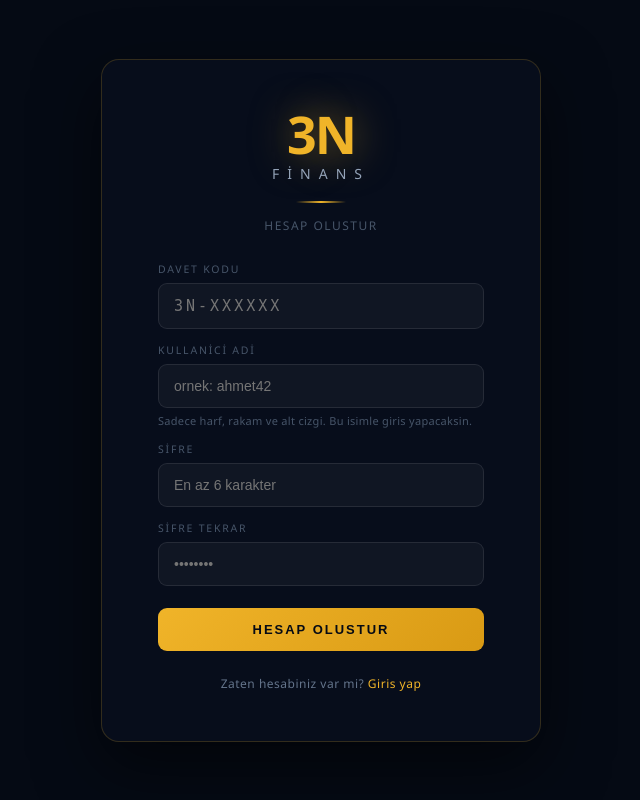
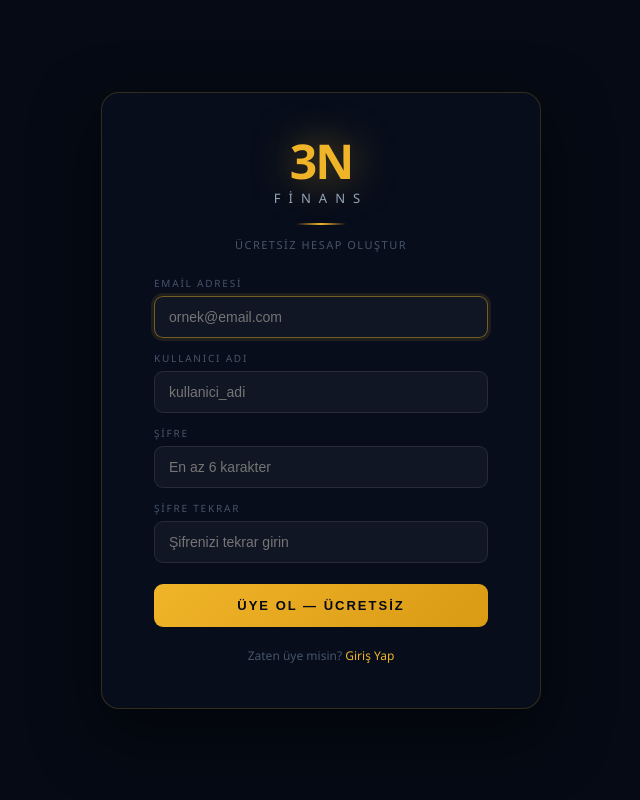
Before and after one commit to Revqqwer/tr-data-dashboard, a Flask app: page /register in a window 1280 px wide. Shown: the whole page, without its empty margins (319-959 px from the left). Run offline with Flask 3, Linux system fonts and the light colour scheme.

Commit message:
feat: open registration + forgot password
- Register: no invite code, email+username+password only
- Login: Sifremi unuttum link + register link
- ForgotPassword: 6-digit email code
- ResetPassword: code + new password
- Landing: Ucretsiz Uye Ol button -> /register

Co-Authored-By: Claude Sonnet 4.6 <noreply@anthropic.com>

```diff
--- a/app.py
+++ b/app.py
@@ -1,8 +1,30 @@
 from flask import Flask, jsonify, render_template, session, redirect, url_for, request, send_from_directory
-import sqlite3, os, secrets, string
-from datetime import datetime
+import sqlite3, os, secrets, string, smtplib, random
+from datetime import datetime, timedelta
+from email.mime.text import MIMEText
+from email.mime.multipart import MIMEMultipart
 from werkzeug.security import generate_password_hash, check_password_hash
 import requests as _http
+
+# ── Mail ayarları ─────────────────────────────────────────────
+MAIL_USERNAME = os.environ.get('MAIL_USERNAME', '')
+MAIL_PASSWORD = os.environ.get('MAIL_PASSWORD', '')
+
+def send_email(to_addr: str, subject: str, body: str) -> bool:
+    """Gmail SMTP ile email gönder."""
+    try:
+        msg = MIMEMultipart()
+        msg['From']    = MAIL_USERNAME
+        msg['To']      = to_addr
+        msg['Subject'] = subject
+        msg.attach(MIMEText(body, 'html', 'utf-8'))
+        with smtplib.SMTP_SSL('smtp.gmail.com', 465, timeout=15) as s:
+            s.login(MAIL_USERNAME, MAIL_PASSWORD)
+            s.sendmail(MAIL_USERNAME, to_addr, msg.as_string())
+        return True
+    except Exception as e:
+        print(f'Email gönderilemedi: {e}')
+        return False
 
 # ── Discord OAuth2 ───────────────────────────────────────────
 DISCORD_CLIENT_ID     = os.environ.get('DISCORD_CLIENT_ID',     '1505961330732044308')
@@ -67,12 +89,19 @@ def init_tables():
             created_at    TEXT,
             last_login    TEXT
         )''')
-        # last_seen ve discord_id kolonları yoksa ekle
-        for col in ('last_seen TEXT', 'discord_id TEXT'):
+        # Ek kolonlar yoksa ekle
+        for col in ('last_seen TEXT', 'discord_id TEXT', 'email TEXT'):
             try:
                 conn.execute(f'ALTER TABLE users ADD COLUMN {col}')
             except Exception:
                 pass
+        # Şifre sıfırlama tokenları
+        conn.execute('''CREATE TABLE IF NOT EXISTS password_reset (
+            token      TEXT PRIMARY KEY,
+            email      TEXT NOT NULL,
+            expires_at TEXT NOT NULL,
+            used       INTEGER DEFAULT 0
+        )''')
         conn.execute('''CREATE TABLE IF NOT EXISTS messages (
             id         INTEGER PRIMARY KEY AUTOINCREMENT,
             from_user  TEXT NOT NULL,
@@ -140,41 +169,95 @@ def login():
 @app.route('/register', methods=['GET', 'POST'])
 def register():
     if request.method == 'POST':
-        code      = request.form.get('code', '').strip().upper()
+        email     = request.form.get('email', '').strip().lower()
         username  = request.form.get('username', '').strip()
         password  = request.form.get('password', '')
         password2 = request.form.get('password2', '')
         error = None
-        if not username:
-            error = 'Kullanici adi gerekli.'
+        if not email or '@' not in email:
+            error = 'Geçerli bir email adresi girin.'
+        elif not username or len(username) < 3:
+            error = 'Kullanıcı adı en az 3 karakter olmalı.'
         elif len(password) < 6:
-            error = 'Sifre en az 6 karakter olmali.'
+            error = 'Şifre en az 6 karakter olmalı.'
         elif password != password2:
-            error = 'Sifreler uyusmuyor.'
+            error = 'Şifreler uyuşmuyor.'
         else:
             with sqlite3.connect(DB_PATH) as conn:
                 conn.row_factory = sqlite3.Row
-                invite = conn.execute(
-                    'SELECT * FROM invite_codes WHERE code=? AND active=1 AND used_by IS NULL',
-                    (code,)
-                ).fetchone()
-                if not invite:
-                    error = 'Gecersiz veya kullanilmis davet kodu.'
-                elif conn.execute('SELECT id FROM users WHERE username=?', (username,)).fetchone():
-                    error = 'Bu kullanici adi zaten alinmis, baska bir isim dene.'
+                if conn.execute('SELECT id FROM users WHERE username=?', (username,)).fetchone():
+                    error = 'Bu kullanıcı adı alınmış, başka bir isim dene.'
+                elif conn.execute('SELECT id FROM users WHERE email=?', (email,)).fetchone():
+                    error = 'Bu email adresi zaten kayıtlı.'
                 else:
                     now = datetime.now().strftime('%Y-%m-%d %H:%M')
                     conn.execute(
-                        'INSERT INTO users (username,password_hash,name,invite_code,created_at) VALUES (?,?,?,?,?)',
-                        (username, generate_password_hash(password), invite['name'], code, now)
+                        'INSERT INTO users (username,password_hash,name,email,created_at) VALUES (?,?,?,?,?)',
+                        (username, generate_password_hash(password), username, email, now)
                     )
-                    conn.execute('UPDATE invite_codes SET used_by=? WHERE code=?', (username, code))
                     session['logged_in'] = True
                     session['username']  = username
-                    session['user_name'] = invite['name'] or username
-                    return redirect(url_for('index'))
-        return render_template('register.html', error=error, prefill=code)
-    return render_template('register.html', error=None, prefill=request.args.get('code',''))
+                    session['user_name'] = username
+                    return redirect(url_for('dashboard'))
+        return render_template('register.html', error=error)
+    return render_template('register.html', error=None)
+
+
+@app.route('/forgot-password', methods=['GET', 'POST'])
+def forgot_password():
+    msg = None
+    if request.method == 'POST':
+        email = request.form.get('email', '').strip().lower()
+        with sqlite3.connect(DB_PATH) as conn:
+            user = conn.execute('SELECT * FROM users WHERE email=?', (email,)).fetchone()
+        if user:
+            code = str(random.randint(100000, 999999))
+            expires = (datetime.now() + timedelta(minutes=30)).strftime('%Y-%m-%d %H:%M')
+            with sqlite3.connect(DB_PATH) as conn:
+                conn.execute('DELETE FROM password_reset WHERE email=?', (email,))
+                conn.execute('INSERT INTO password_reset (token,email,expires_at) VALUES (?,?,?)',
+                             (code, email, expires))
+            body = f'''
+            <div style="font-family:sans-serif;max-width:400px;margin:0 auto;padding:24px">
+              <h2 style="color:#f0b429">3N Finans — Şifre Sıfırlama</h2>
+              <p>Şifre sıfırlama kodunuz:</p>
+              <div style="font-size:36px;font-weight:bold;letter-spacing:8px;text-align:center;
+                          padding:20px;background:#f5f5f5;border-radius:8px;margin:16px 0">{code}</div>
+              <p style="color:#666;font-size:13px">Bu kod 30 dakika geçerlidir.</p>
+            </div>'''
+            ok = send_email(email, '3N Finans — Şifre Sıfırlama Kodu', body)
+        # Güvenlik: kullanıcı var olsa da olmasa da aynı mesajı göster
+        msg = 'Email adresiniz kayıtlıysa sıfırlama kodu gönderildi. Gelen kutunuzu kontrol edin.'
+    return render_template('forgot_password.html', msg=msg)
+
+
+@app.route('/reset-password', methods=['GET', 'POST'])
+def reset_password():
+    error = None
+    if request.method == 'POST':
+        email     = request.form.get('email', '').strip().lower()
+        code      = request.form.get('code', '').strip()
+        password  = request.form.get('password', '')
+        password2 = request.form.get('password2', '')
+        if len(password) < 6:
+            error = 'Şifre en az 6 karakter olmalı.'
+        elif password != password2:
+            error = 'Şifreler uyuşmuyor.'
+        else:
+            now = datetime.now().strftime('%Y-%m-%d %H:%M')
+            with sqlite3.connect(DB_PATH) as conn:
+                row = conn.execute(
+                    'SELECT * FROM password_reset WHERE token=? AND email=? AND used=0 AND expires_at>=?',
+                    (code, email, now)
+                ).fetchone()
+                if not row:
+                    error = 'Kod geçersiz veya süresi dolmuş.'
+                else:
+                    conn.execute('UPDATE users SET password_hash=? WHERE email=?',
+                                 (generate_password_hash(password), email))
+                    conn.execute('UPDATE password_reset SET used=1 WHERE token=?', (code,))
+                    return redirect(url_for('login') + '?reset=1')
+    return render_template('reset_password.html', error=error)
 
 
 @app.route('/logout')
--- a/templates/landing.html
+++ b/templates/landing.html
@@ -312,7 +312,7 @@ footer a:hover{color:#999}
       <svg width="14" height="14" viewBox="0 0 24 24" fill="currentColor"><path d="M18.244 2.25h3.308l-7.227 8.26 8.502 11.24H16.17l-5.214-6.817L4.99 21.75H1.68l7.73-8.835L1.254 2.25H8.08l4.713 6.231zm-1.161 17.52h1.833L7.084 4.126H5.117z"/></svg>
     </a>
     <a href="/login" class="nav-link">Giriş Yap</a>
-    <a href="/dashboard" class="nav-pill">Panele Git</a>
+    <a href="/dashboard" class="nav-pill">Ücretsiz Üye Ol</a>
   </div>
 </nav>
 
@@ -359,8 +359,8 @@ footer a:hover{color:#999}
     </h1>
     <div class="hero-note">
       <p class="hero-note-text">"Piyasada ne oluyor?" sorusunu bir daha sormak zorunda kalmayacaksınız.</p>
-      <a href="/dashboard" class="hero-note-link">
-        Panoya Git
+      <a href="/register" class="hero-note-link">
+        Üye Ol
         <svg width="12" height="12" viewBox="0 0 24 24" fill="none" stroke="currentColor" stroke-width="2"><path d="M7 17L17 7M17 7H7M17 7v10"/></svg>
       </a>
     </div>
--- a/templates/register.html
+++ b/templates/register.html
@@ -3,91 +3,42 @@
 <head>
   <meta charset="UTF-8">
   <meta name="viewport" content="width=device-width, initial-scale=1.0">
-  <title>3N Finans — Kayit</title>
+  <title>3N Finans — Ücretsiz Kayıt</title>
   <style>
-    * { margin:0; padding:0; box-sizing:border-box; }
-    body {
-      background:#050a14; color:#e2e8f0;
-      font-family:'Segoe UI', system-ui, sans-serif;
-      min-height:100vh; display:flex;
-      align-items:center; justify-content:center;
-    }
-    .card {
-      background:rgba(8,14,28,0.95);
-      border:1px solid rgba(240,180,41,0.18);
-      border-radius:18px; padding:48px 56px;
-      width:440px;
-      box-shadow:0 24px 64px rgba(0,0,0,0.55);
-    }
-    .logo { text-align:center; margin-bottom:6px; }
-    .logo-3n {
-      font-size:52px; font-weight:900; color:#f0b429;
-      line-height:1; letter-spacing:-2px;
-      text-shadow:0 0 40px rgba(240,180,41,0.5);
-    }
-    .logo-finans {
-      font-size:14px; font-weight:300; letter-spacing:8px;
-      color:#94a3b8; text-transform:uppercase; margin-top:4px;
-    }
-    .divider {
-      width:50px; height:2px;
-      background:linear-gradient(90deg,transparent,#f0b429,transparent);
-      margin:18px auto 14px;
-    }
-    .subtitle {
-      text-align:center; font-size:12px; color:#475569;
-      letter-spacing:1.5px; text-transform:uppercase; margin-bottom:28px;
-    }
-    .form-group { margin-bottom:14px; }
-    .form-group label {
-      display:block; font-size:10.5px; letter-spacing:1.8px;
-      text-transform:uppercase; color:#475569; margin-bottom:7px;
-    }
-    .form-group input {
-      width:100%; background:rgba(255,255,255,0.04);
-      border:1px solid rgba(255,255,255,0.09); border-radius:9px;
-      padding:13px 15px; color:#e2e8f0; font-size:14px; outline:none;
-      transition:border-color .2s, box-shadow .2s;
-    }
-    .form-group input:focus {
-      border-color:rgba(240,180,41,0.45);
-      box-shadow:0 0 0 3px rgba(240,180,41,0.1);
-    }
-    .code-input {
-      font-family:monospace; letter-spacing:3px;
-      text-transform:uppercase; font-size:15px !important;
-    }
-    .btn-login {
-      width:100%; padding:14px; margin-top:8px;
-      background:linear-gradient(135deg,#f0b429,#d99a14);
-      border:none; border-radius:9px; color:#050a14;
-      font-size:13px; font-weight:800; letter-spacing:2px;
-      text-transform:uppercase; cursor:pointer; transition:all .2s;
-    }
-    .btn-login:hover {
-      background:linear-gradient(135deg,#f5c23e,#f0b429);
-      box-shadow:0 6px 24px rgba(240,180,41,0.35);
-      transform:translateY(-1px);
-    }
-    .error-msg {
-      background:rgba(239,68,68,0.1); border:1px solid rgba(239,68,68,0.3);
-      border-radius:8px; padding:10px 14px; color:#ef4444;
-      font-size:13px; text-align:center; margin-top:12px;
-      animation:shake .3s ease;
-    }
-    @keyframes shake {
-      0%,100%{transform:translateX(0)} 25%{transform:translateX(-6px)} 75%{transform:translateX(6px)}
-    }
-    .back-link {
-      text-align:center; margin-top:20px;
-    }
-    .back-link a {
-      color:#64748b; font-size:12px; text-decoration:none; letter-spacing:0.5px;
-    }
-    .back-link a span { color:#f0b429; }
-    .hint {
-      font-size:11px; color:#475569; margin-top:5px; letter-spacing:0.3px;
-    }
+    *{margin:0;padding:0;box-sizing:border-box}
+    body{background:#050a14;color:#e2e8f0;font-family:'Segoe UI',system-ui,sans-serif;
+         min-height:100vh;display:flex;align-items:center;justify-content:center;padding:20px}
+    .card{background:rgba(8,14,28,.95);border:1px solid rgba(240,180,41,.18);
+          border-radius:18px;padding:44px 52px;width:440px;
+          box-shadow:0 24px 64px rgba(0,0,0,.55)}
+    .logo{text-align:center;margin-bottom:6px}
+    .logo-3n{font-size:48px;font-weight:900;color:#f0b429;line-height:1;letter-spacing:-2px;
+             text-shadow:0 0 40px rgba(240,180,41,.5)}
+    .logo-finans{font-size:13px;font-weight:300;letter-spacing:8px;color:#94a3b8;
+                 text-transform:uppercase;margin-top:4px}
+    .divider{width:50px;height:2px;background:linear-gradient(90deg,transparent,#f0b429,transparent);
+             margin:16px auto 12px}
+    .subtitle{text-align:center;font-size:11px;color:#475569;letter-spacing:1.5px;
+              text-transform:uppercase;margin-bottom:24px}
+    .form-group{margin-bottom:13px}
+    .form-group label{display:block;font-size:10px;letter-spacing:1.8px;text-transform:uppercase;
+                      color:#475569;margin-bottom:6px}
+    .form-group input{width:100%;background:rgba(255,255,255,.04);border:1px solid rgba(255,255,255,.09);
+                      border-radius:9px;padding:12px 14px;color:#e2e8f0;font-size:14px;outline:none;
+                      transition:border-color .2s,box-shadow .2s}
+    .form-group input:focus{border-color:rgba(240,180,41,.45);box-shadow:0 0 0 3px rgba(240,180,41,.1)}
+    .btn{width:100%;padding:14px;margin-top:8px;
+         background:linear-gradient(135deg,#f0b429,#d99a14);border:none;border-radius:9px;
+         color:#050a14;font-size:13px;font-weight:800;letter-spacing:2px;text-transform:uppercase;
+         cursor:pointer;transition:all .2s}
+    .btn:hover{background:linear-gradient(135deg,#f5c23e,#f0b429);
+               box-shadow:0 6px 24px rgba(240,180,41,.35);transform:translateY(-1px)}
+    .error-msg{background:rgba(239,68,68,.1);border:1px solid rgba(239,68,68,.3);
+               border-radius:8px;padding:10px 14px;color:#ef4444;font-size:13px;
+               text-align:center;margin-top:12px}
+    .footer{text-align:center;margin-top:20px;font-size:12px;color:#475569}
+    .footer a{color:#f0b429;text-decoration:none}
+    .footer a:hover{text-decoration:underline}
   </style>
 </head>
 <body>
@@ -97,39 +48,33 @@
     <div class="logo-finans">Finans</div>
   </div>
   <div class="divider"></div>
-  <div class="subtitle">Hesap Olustur</div>
+  <div class="subtitle">Ücretsiz Hesap Oluştur</div>
 
-  <form method="POST" action="/register">
+  <form method="POST">
     <div class="form-group">
-      <label>Davet Kodu</label>
-      <input class="code-input" type="text" name="code"
-             placeholder="3N-XXXXXX" value="{{ prefill }}"
-             autocomplete="off" required>
+      <label>Email Adresi</label>
+      <input type="email" name="email" placeholder="ornek@email.com" required autofocus>
     </div>
     <div class="form-group">
-      <label>Kullanici Adi</label>
-      <input type="text" name="username" placeholder="ornek: ahmet42"
-             autocomplete="username" required>
-      <div class="hint">Sadece harf, rakam ve alt cizgi. Bu isimle giris yapacaksin.</div>
+      <label>Kullanıcı Adı</label>
+      <input type="text" name="username" placeholder="kullanici_adi" required minlength="3">
     </div>
     <div class="form-group">
-      <label>Sifre</label>
-      <input type="password" name="password" placeholder="En az 6 karakter"
-             autocomplete="new-password" required>
+      <label>Şifre</label>
+      <input type="password" name="password" placeholder="En az 6 karakter" required minlength="6">
     </div>
     <div class="form-group">
-      <label>Sifre Tekrar</label>
-      <input type="password" name="password2" placeholder="••••••••"
-             autocomplete="new-password" required>
+      <label>Şifre Tekrar</label>
+      <input type="password" name="password2" placeholder="Şifrenizi tekrar girin" required>
     </div>
-    <button type="submit" class="btn-login">Hesap Olustur</button>
+    <button type="submit" class="btn">Üye Ol — Ücretsiz</button>
     {% if error %}
     <div class="error-msg">{{ error }}</div>
     {% endif %}
   </form>
 
-  <div class="back-link">
-    <a href="/login">Zaten hesabiniz var mi? <span>Giris yap</span></a>
+  <div class="footer">
+    Zaten üye misin? <a href="/login">Giriş Yap</a>
   </div>
 </div>
 </body>
```
Also changed, not shown: templates/forgot_password.html (added, +69 -0 lines), templates/login.html (+12 -3 lines), templates/reset_password.html (added, +75 -0 lines).
